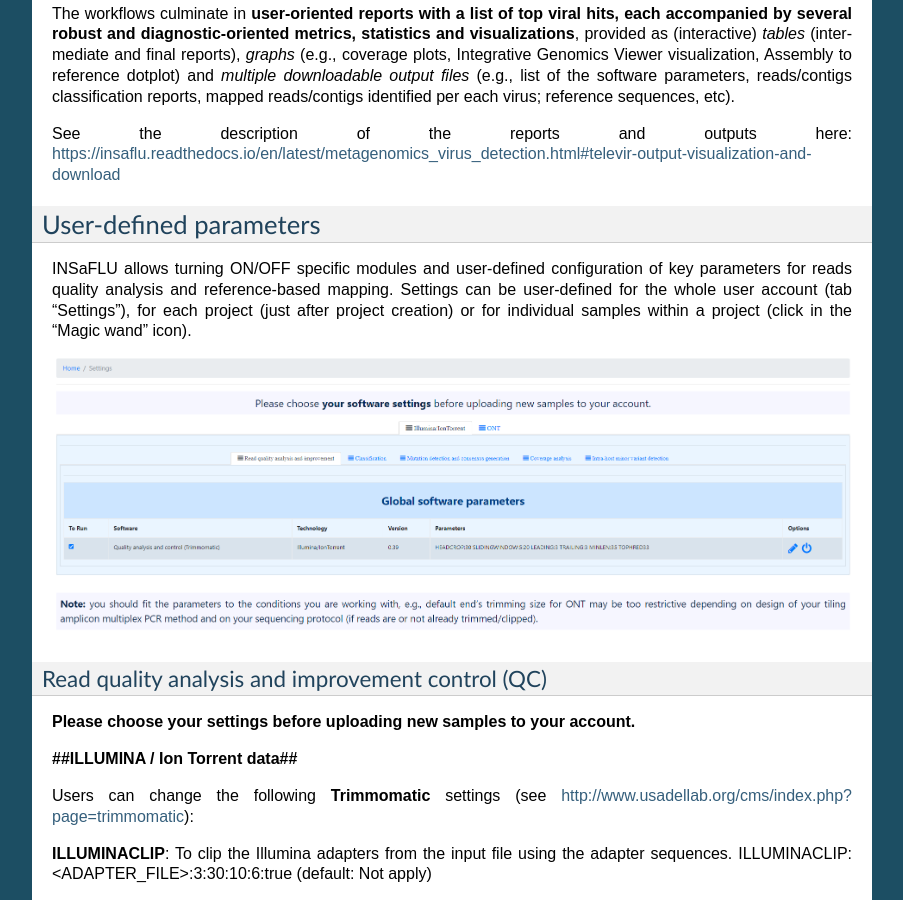
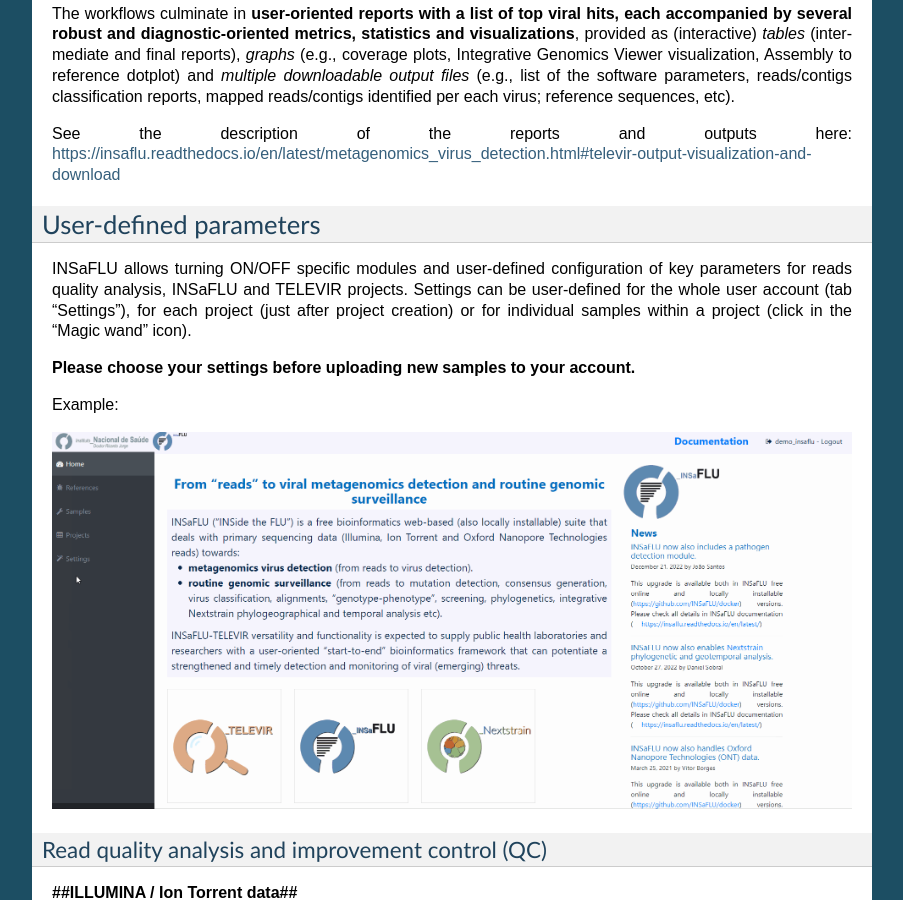
Before and after one commit to INSaFLU/insaflu_docs, a Sphinx documentation site: the page built from docs/bioinformatics_pipeline.rst, in a window 1280 px wide and 900 px high, scrolled down 19859 px. Shown: the whole window, without its empty margins (198-1101 px from the left). Built offline with Sphinx 7.4.7, drawn with Linux system fonts in a browser that asks for light colours; formulas are drawn with MathJax 3.

Commit message:
Add GIF global settings

```diff
--- a/docs/bioinformatics_pipeline.rst
+++ b/docs/bioinformatics_pipeline.rst
@@ -808,14 +808,17 @@
 User-defined parameters
 +++++++++++++++++++++++++
 
-INSaFLU allows turning ON/OFF specific modules and user-defined configuration of key parameters for reads quality analysis and reference-based mapping. Settings can be user-defined for the whole user account (tab “Settings”), for each project (just after project creation) or for individual samples within a project (click in the "Magic wand" icon).
+INSaFLU allows turning ON/OFF specific modules and user-defined configuration of key parameters for reads quality analysis, INSaFLU and TELEVIR projects. Settings can be user-defined for the whole user account (tab “Settings”), for each project (just after project creation) or for individual samples within a project (click in the "Magic wand" icon).
 
-.. image:: _static/settings_modules.png
+**Please choose your settings before uploading new samples to your account.**
+
+Example:
+
+.. image:: _static/01_global_settings.gif
+
 
 Read quality analysis and improvement control (QC)
 --------------------------------------------------
-**Please choose your settings before uploading new samples to your account.**
-
 
 **##ILLUMINA / Ion Torrent data##**
 
```
